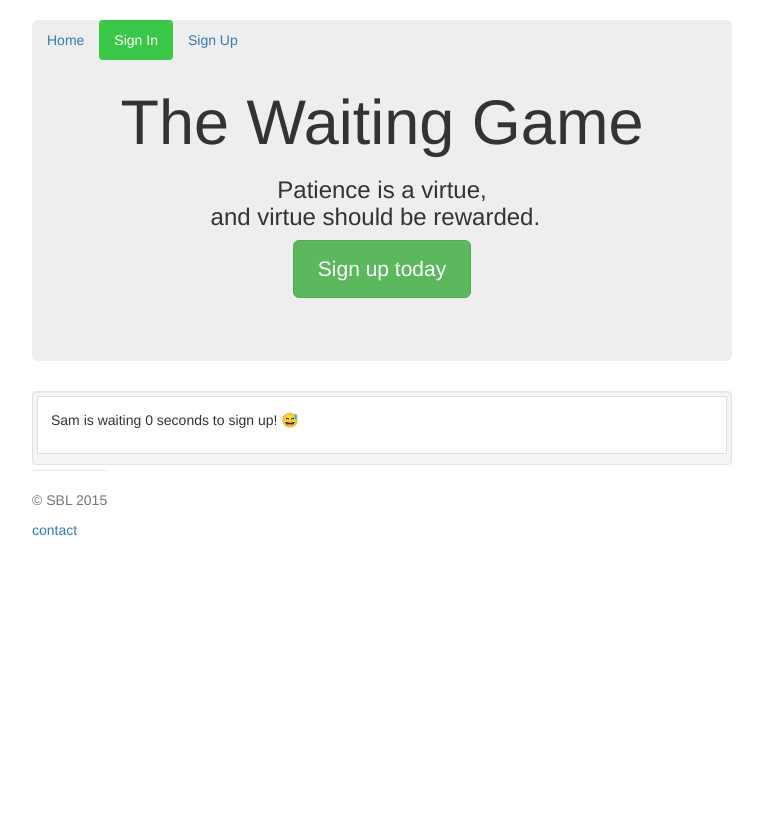
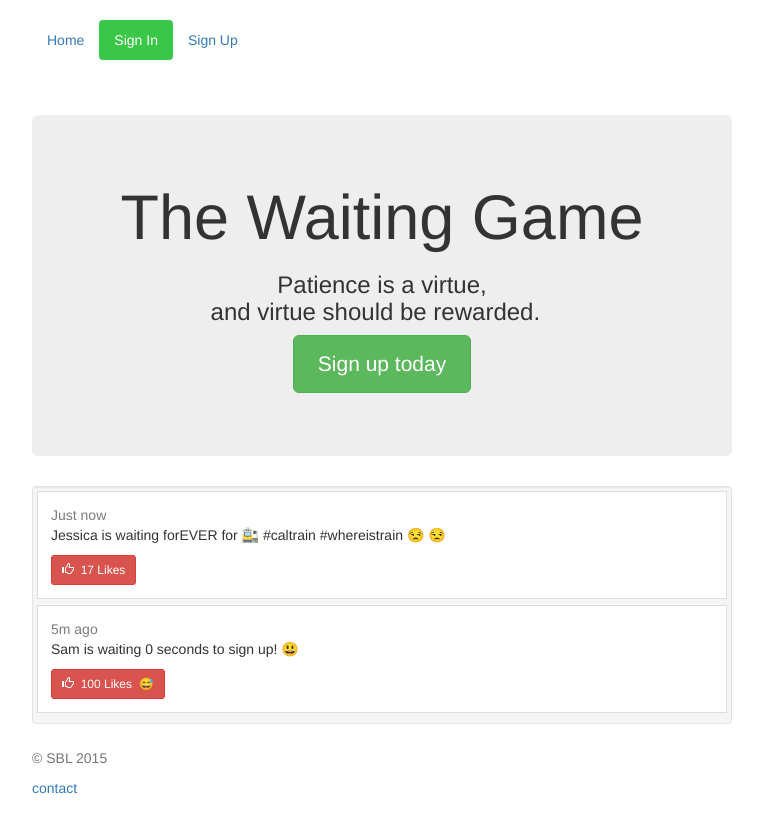
Before and after one commit to samblyon/twg, a Flask app: page / in a window 1280 px wide. Shown: the whole page, without its empty margins (258-1021 px from the left). Before the commit the page ends 536 px from the top, so only its background shows below. Run offline with Flask 2, Linux system fonts and the light colour scheme; some libraries are stand-ins or nearby versions.

Commit message:
more formatting

```diff
--- a/static/css/waitapp_jumbotron.css
+++ b/static/css/waitapp_jumbotron.css
@@ -17,7 +17,8 @@ body {
 }
 
 .title-text-waitapp {
-  float: left;
+  /*float: left;*/
+  margin-top: 50px;
 }
 
 /* Custom page header */
@@ -38,7 +39,7 @@ body {
   float: left;
   padding-top: 19px;
   color: #777;
-  border-top: 1px solid #e5e5e5;
+  /*border-top: 1px solid #e5e5e5;*/
 }
 
 /* Customize container */
@@ -53,6 +54,8 @@ body {
 
 /* Main marketing message and sign up button */
 .jumbotron {
+  /*float: left;*/
+  margin-top: 25px;
   text-align: center;
   border-bottom: 1px solid #e5e5e5;
 }
--- a/templates/index.html
+++ b/templates/index.html
@@ -32,6 +32,8 @@
 			<!-- <h3 class="text-muted">The Waiting Game</h3> -->
 		</div>
 
+		<div class="title-text-waitapp"><p><br> </p></div>
+
 		<div class="jumbotron">
 			<h1>The Waiting Game</h1>
 			<h3>Patience is a virtue,<br> and virtue should be rewarded. &nbsp;</h3>
@@ -42,7 +44,16 @@
 		<div class="well">
 			<div class="thumbnail">
 				<div class="caption">
-					<p>Sam is waiting 0 seconds to sign up! 😅</p>
+					<span class="datespan">Just now</span>
+					<p>Jessica is waiting forEVER for &#x1F689;  #caltrain #whereistrain &#x1F612;  &#x1F612;</p>
+					<a href="showSignup" class="btn btn-danger btn-sm" role="button"><span class="glyphicon glyphicon-thumbs-up"></span><span>&nbsp; 17 Likes</span></a>
+				</div>
+			</div>
+			<div class="thumbnail">
+				<div class="caption">
+					<span class="datespan">5m ago</span>
+					<p>Sam is waiting 0 seconds to sign up! &#x1F603;</p>
+					<a href="showSignup" role="button" class="btn btn-danger btn-sm"><span class="glyphicon glyphicon-thumbs-up"></span><span>&nbsp; 100 Likes&nbsp; &#x1F605;</span></a>
 				</div>
 			</div>
 
```
